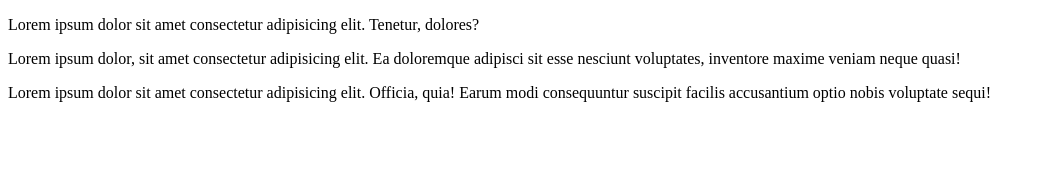
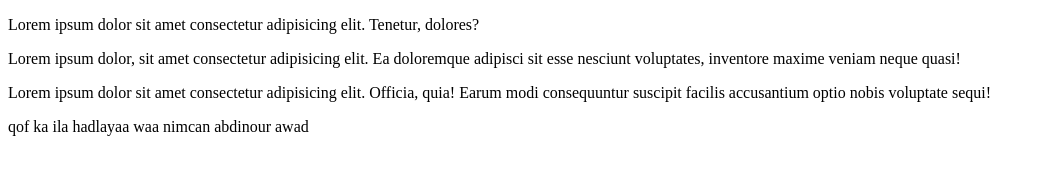
Before and after one commit to nimcan-awad/first-github, a plain HTML site: page index.html in a window 1280 px wide. Shown: the whole page, without its empty margins (0-1045 px from the left). Drawn offline with Linux system fonts and the light colour scheme.

Commit message:
dee waa aniga walaal

```diff
--- a/index.html
+++ b/index.html
@@ -17,5 +17,9 @@
     <p>
         Lorem ipsum dolor sit amet consectetur adipisicing elit. Officia, quia! Earum modi consequuntur suscipit facilis accusantium optio nobis voluptate sequi!
     </p>
+
+    <p>
+        qof ka ila hadlayaa waa nimcan abdinour awad
+    </p>
 </body>
 </html>
```
